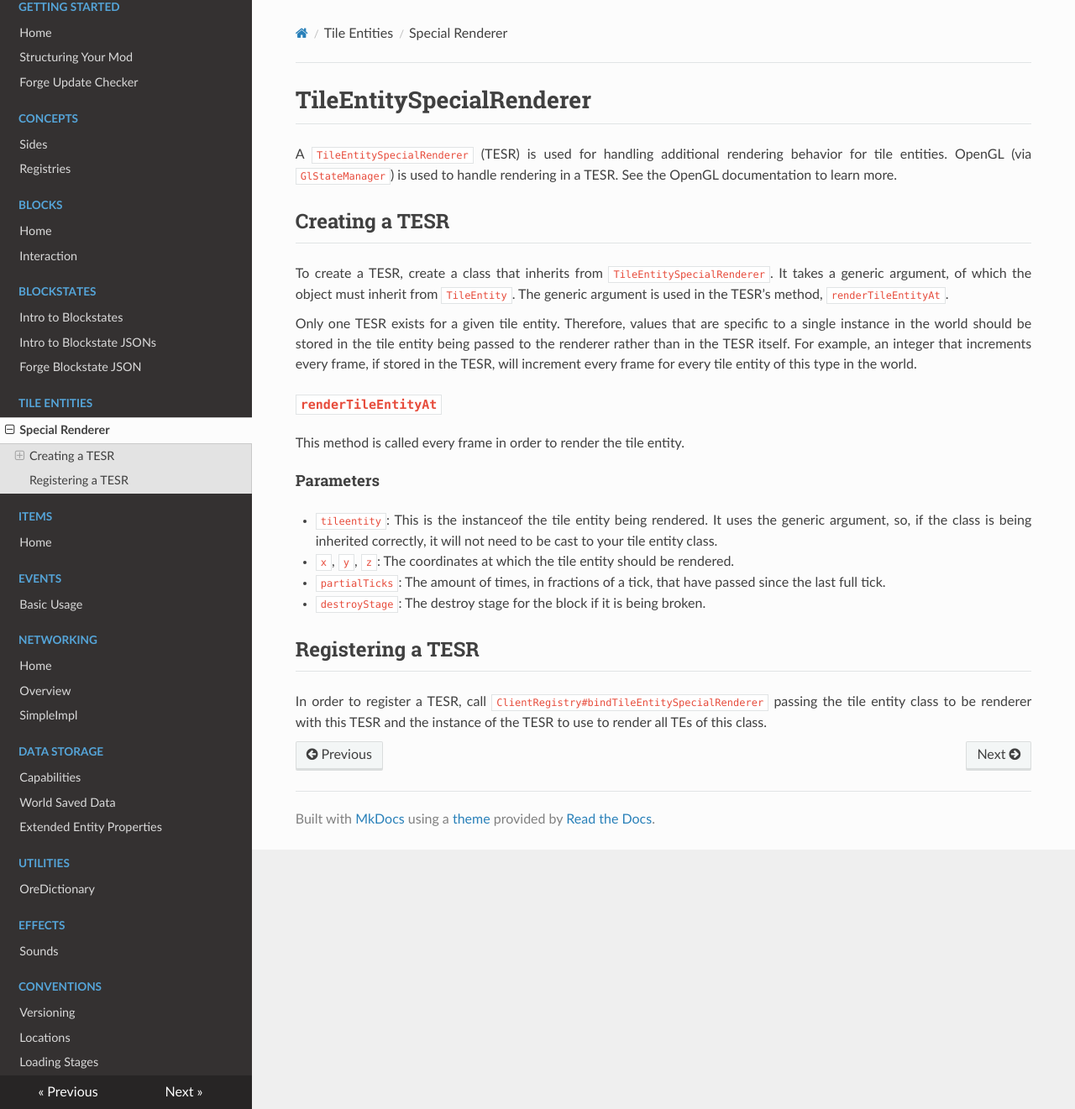
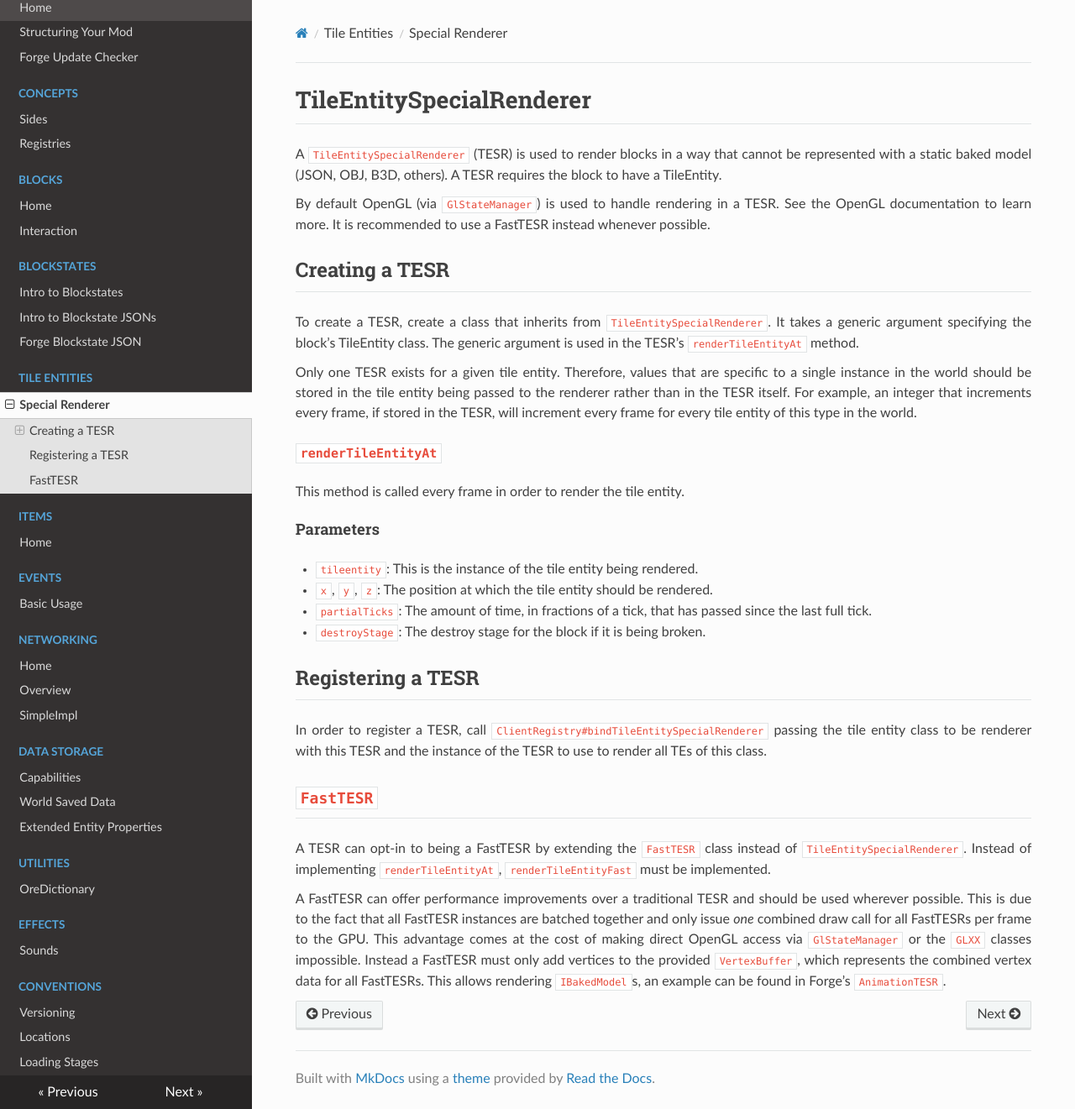
Before and after one commit to MinecraftForge/Documentation, an MkDocs documentation site: the page built from docs/tileentities/tesr.md, in a window 1280 px wide and 1321 px high. Shown: the whole window at 84% size. Built offline with MkDocs 1.6.1, drawn with Linux system fonts in a browser that asks for light colours; nearby versions of some CDN libraries; old or Windows-style settings are respelled for this version of MkDocs.

Commit message:
Add info about FastTESR and some other improvements

```diff
--- a/docs/tileentities/tesr.md
+++ b/docs/tileentities/tesr.md
@@ -1,12 +1,14 @@
 TileEntitySpecialRenderer
 =========================
 
-A `TileEntitySpecialRenderer` (TESR) is used for handling additional rendering behavior for tile entities. OpenGL (via `GlStateManager`) is used to handle rendering in a TESR. See the OpenGL documentation to learn more.
+A `TileEntitySpecialRenderer` (TESR) is used to render blocks in a way that cannot be represented with a static baked model (JSON, OBJ, B3D, others). A TESR requires the block to have a TileEntity.
+
+By default OpenGL (via `GlStateManager`) is used to handle rendering in a TESR. See the OpenGL documentation to learn more. It is recommended to use a FastTESR instead whenever possible.
 
 Creating a TESR
 ---------------
 
-To create a TESR, create a class that inherits from `TileEntitySpecialRenderer`. It takes a generic argument, of which the object must inherit from `TileEntity`. The generic argument is used in the TESR's method, `renderTileEntityAt`.
+To create a TESR, create a class that inherits from `TileEntitySpecialRenderer`. It takes a generic argument specifying the block's TileEntity class. The generic argument is used in the TESR's `renderTileEntityAt` method.
 
 Only one TESR exists for a given tile entity. Therefore, values that are specific to a single instance in the world should be stored in the tile entity being passed to the renderer rather than in the TESR itself. For example, an integer that increments every frame, if stored in the TESR, will increment every frame for every tile entity of this type in the world.
 
@@ -15,12 +17,19 @@ Only one TESR exists for a given tile entity. Therefore, values that are specifi
 This method is called every frame in order to render the tile entity.
 
 #### Parameters
-* `tileentity`: This is the instanceof the tile entity being rendered. It uses the generic argument, so, if the class is being inherited correctly, it will not need to be cast to your tile entity class.
-* `x`, `y`, `z`: The coordinates at which the tile entity should be rendered.
-* `partialTicks`: The amount of times, in fractions of a tick, that have passed since the last full tick.
+* `tileentity`: This is the instance of the tile entity being rendered.
+* `x`, `y`, `z`: The position at which the tile entity should be rendered.
+* `partialTicks`: The amount of time, in fractions of a tick, that has passed since the last full tick.
 * `destroyStage`: The destroy stage for the block if it is being broken.
 
 Registering a TESR
 ------------------
 
 In order to register a TESR, call `ClientRegistry#bindTileEntitySpecialRenderer` passing the tile entity class to be renderer with this TESR and the instance of the TESR to use to render all TEs of this class.
+
+`FastTESR`
+----------
+
+A TESR can opt-in to being a FastTESR by extending the `FastTESR` class instead of `TileEntitySpecialRenderer`. Instead of implementing `renderTileEntityAt`, `renderTileEntityFast` must be implemented.
+
+A FastTESR can offer performance improvements over a traditional TESR and should be used wherever possible. This is due to the fact that all FastTESR instances are batched together and only issue _one_ combined draw call for all FastTESRs per frame to the GPU. This advantage comes at the cost of making direct OpenGL access via `GlStateManager` or the `GLXX` classes impossible. Instead a FastTESR must only add vertices to the provided `VertexBuffer`, which represents the combined vertex data for all FastTESRs. This allows rendering `IBakedModel`s, an example can be found in Forge's `AnimationTESR`.
```
